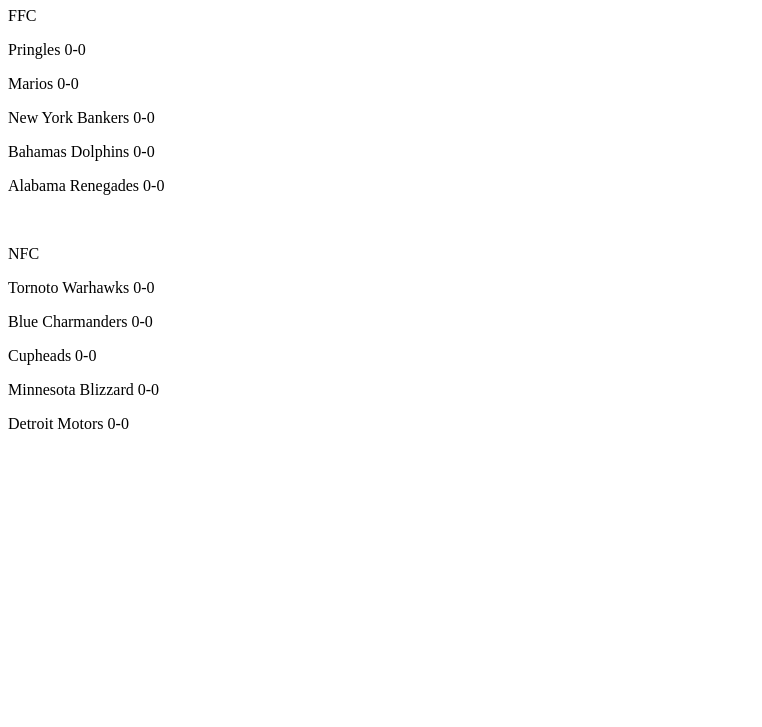
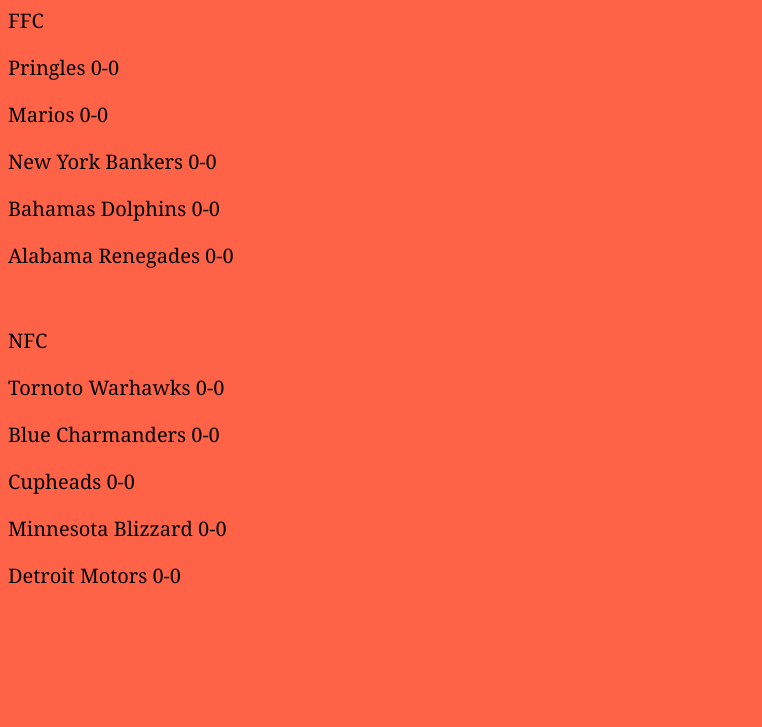
Before and after one commit to WatchGamingVideos/footballleague, a plain HTML site: page index.html in a window 1280 px wide. Shown: the part 73-800 px from the top of the page, without its empty margins (0-762 px from the left). Drawn offline with Linux system fonts and the light colour scheme.

Commit message:
Update index.html

```diff
--- a/index.html
+++ b/index.html
@@ -1,6 +1,7 @@
 <!DOCTYPE html>
 <html>
 <head>
+<link rel="stylesheet" type="text/css" href="nfl.css">
 <title>Football</title>
 </head>
 <body>
```
